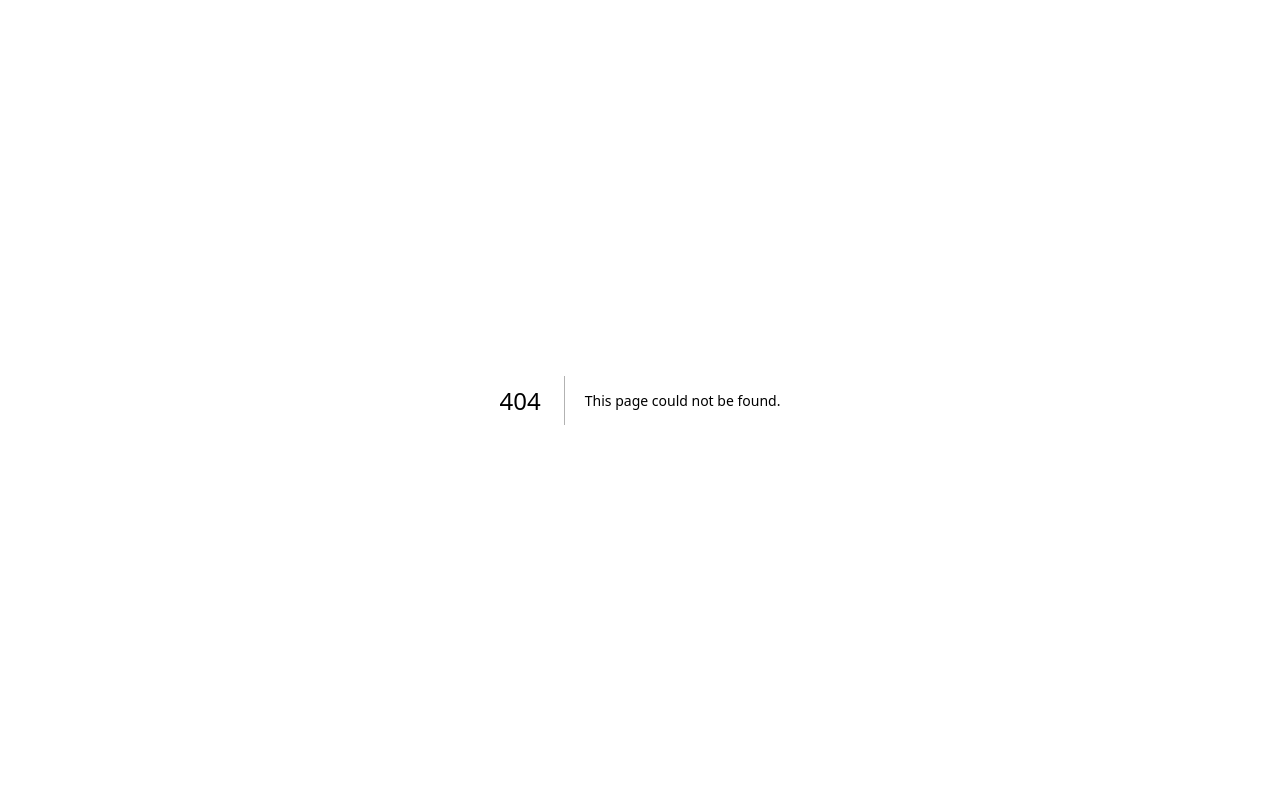
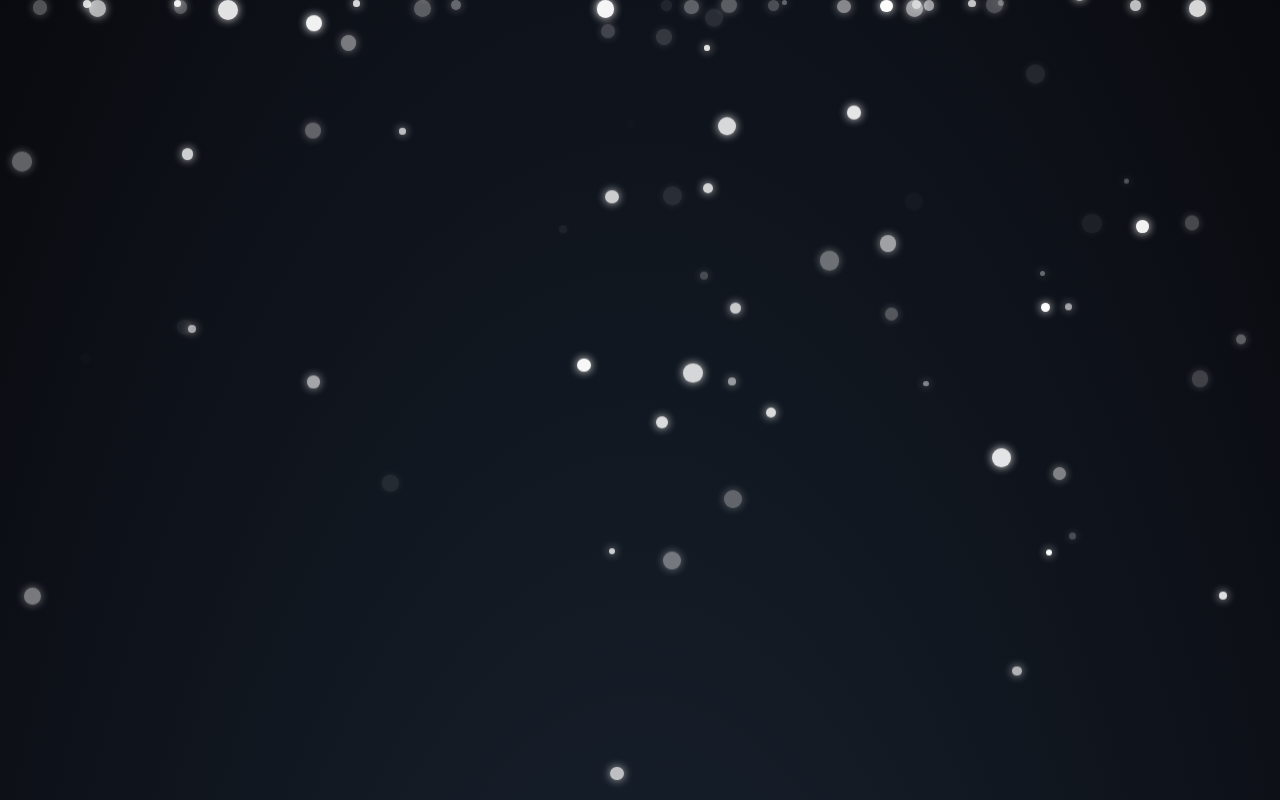
Before and after one commit to whats-the-letter/FE, a Next.js app: page /test in a window 1280 px wide. Before the commit this address had no page. Built offline with nearby package versions, Linux system fonts and the light colour scheme.

Commit message:
feat : 배경 작업중 눈송이 배경 구현

```diff
--- /dev/null
+++ b/features/collection/background-animation/BackgroundSnow.tsx
@@ -0,0 +1,51 @@
+import React from "react";
+import Snowflake from "./Snowflakes";
+
+const BackgroundSnow: React.FC = () => {
+  return (
+    <div className="relative h-screen m-auto bg-snow-background z-0">
+      <style>
+        {`
+          @keyframes snowfall {
+            0% {
+              transform: translateY(-100px);
+            }
+            100% {
+              transform: translateY(100vh);
+            }
+          }
+            .bg-snow-background {
+                background: radial-gradient(ellipse at bottom,
+                #1b2735 0%, #090a0f 100%);
+                background-size: 100% 200%;
+                background-repeat: no-repeat;
+                background-attachment: fixed;
+                }
+
+          .snowflake {
+            position: absolute;
+            background-color: #ffffff;
+            border-radius: 50%;
+            box-shadow: 0 0 10px #ffffff;
+            animation-iteration-count: infinite;
+            animation: snowfall linear infinite;
+            animation-timing-function: linear;
+          }
+        `}
+      </style>
+
+      {[...Array(100)].map((_, index) => (
+        <Snowflake
+          key={index}
+          speed={Math.random() * 10 + 5}
+          size={Math.random() * 15 + 5}
+          left={Math.random() * 100}
+          delay={Math.random() * 10}
+          opacity={Math.random()}
+        />
+      ))}
+    </div>
+  );
+};
+
+export default BackgroundSnow;
--- /dev/null
+++ b/features/collection/background-animation/Snowflakes.tsx
@@ -0,0 +1,31 @@
+import React from "react";
+
+interface SnowflakeProps {
+  speed: number;
+  size: number;
+  left: number;
+  delay: number;
+  opacity: number;
+}
+
+const Snowflake: React.FC<SnowflakeProps> = ({
+  speed,
+  size,
+  left,
+  delay,
+  opacity,
+}) => (
+  <div
+    className="snowflake"
+    style={{
+      animationDuration: `${speed}s`,
+      left: `${left}%`,
+      animationDelay: `${delay}s`,
+      width: `${size}px`,
+      height: `${size}px`,
+      opacity: opacity,
+    }}
+  />
+);
+
+export default Snowflake;
--- /dev/null
+++ b/pages/test.tsx
@@ -0,0 +1,9 @@
+import BackgroundSnow from "../features/collection/background-animation/BackgroundSnow";
+
+export default function Page() {
+  return (
+    <>
+      <BackgroundSnow />
+    </>
+  );
+}
```
